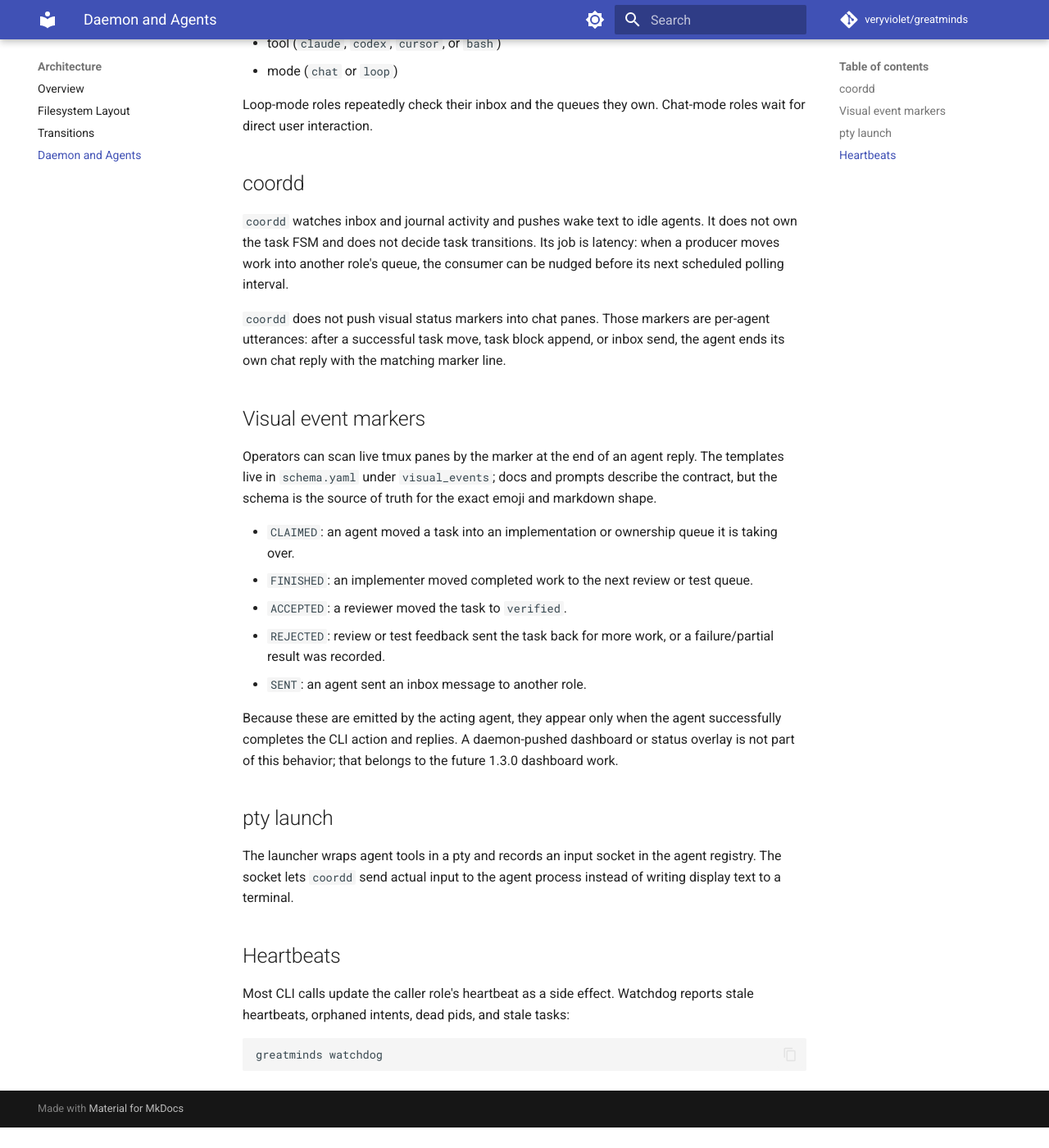
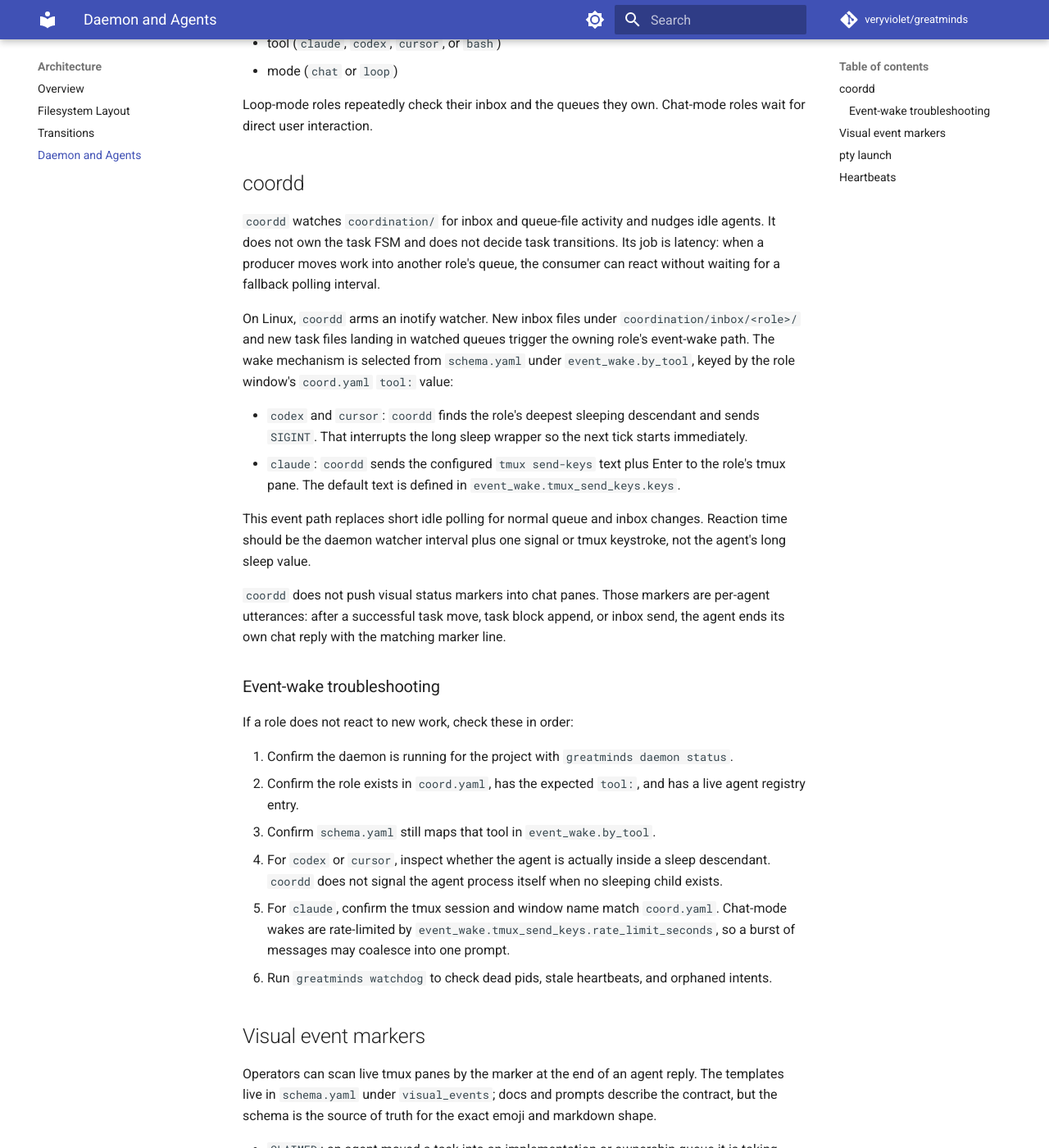
Before and after one commit to veryviolet/greatminds, an MkDocs documentation site: the page built from docs/architecture/daemon-and-agents.md, in a window 1280 px wide and 1400 px high, scrolled down 322 px. Shown: the whole window at 82% size. Built offline with MkDocs 1.6.1 and Material for MkDocs 9.7.7, drawn with Linux system fonts in a browser that asks for light colours; comment, search, counter and statistics services are not loaded; before the commit the page ends 1697 px from its top, so only the background shows below that.

Commit message:
docs(0213): document event-driven coordd wake (post-0186/0150/0169)
coordd watches coordination/ via inotify (0169); on new inbox or
queue files dispatches per schema.event_wake.by_tool keyed by the
role's coord.yaml tool: value:
  - codex/cursor → SIGINT the deepest sleeping descendant (0150)
  - claude → tmux send-keys with event_wake.tmux_send_keys.keys
    plus Enter (0186, rate-limited)
Adds a 6-step troubleshooting ladder for non-reacting roles
covering daemon status, coord.yaml/schema mapping, sleep-descendant
presence, tmux match + rate-limit, and watchdog.

```diff
--- a/docs/architecture/daemon-and-agents.md
+++ b/docs/architecture/daemon-and-agents.md
@@ -13,14 +13,49 @@ roles wait for direct user interaction.
 
 ## coordd
 
-`coordd` watches inbox and journal activity and pushes wake text to idle agents.
-It does not own the task FSM and does not decide task transitions. Its job is
-latency: when a producer moves work into another role's queue, the consumer can
-be nudged before its next scheduled polling interval.
+`coordd` watches `coordination/` for inbox and queue-file activity and nudges
+idle agents. It does not own the task FSM and does not decide task transitions.
+Its job is latency: when a producer moves work into another role's queue, the
+consumer can react without waiting for a fallback polling interval.
+
+On Linux, `coordd` arms an inotify watcher. New inbox files under
+`coordination/inbox/<role>/` and new task files landing in watched queues trigger
+the owning role's event-wake path. The wake mechanism is selected from
+`schema.yaml` under `event_wake.by_tool`, keyed by the role window's
+`coord.yaml` `tool:` value:
+
+- `codex` and `cursor`: `coordd` finds the role's deepest sleeping descendant
+  and sends `SIGINT`. That interrupts the long sleep wrapper so the next tick
+  starts immediately.
+- `claude`: `coordd` sends the configured `tmux send-keys` text plus Enter to
+  the role's tmux pane. The default text is defined in
+  `event_wake.tmux_send_keys.keys`.
+
+This event path replaces short idle polling for normal queue and inbox changes.
+Reaction time should be the daemon watcher interval plus one signal or tmux
+keystroke, not the agent's long sleep value.
 
 `coordd` does not push visual status markers into chat panes. Those markers are
 per-agent utterances: after a successful task move, task block append, or inbox
 send, the agent ends its own chat reply with the matching marker line.
+
+### Event-wake troubleshooting
+
+If a role does not react to new work, check these in order:
+
+1. Confirm the daemon is running for the project with `greatminds daemon status`.
+2. Confirm the role exists in `coord.yaml`, has the expected `tool:`, and has a
+   live agent registry entry.
+3. Confirm `schema.yaml` still maps that tool in `event_wake.by_tool`.
+4. For `codex` or `cursor`, inspect whether the agent is actually inside a sleep
+   descendant. `coordd` does not signal the agent process itself when no sleeping
+   child exists.
+5. For `claude`, confirm the tmux session and window name match `coord.yaml`.
+   Chat-mode wakes are rate-limited by
+   `event_wake.tmux_send_keys.rate_limit_seconds`, so a burst of messages may
+   coalesce into one prompt.
+6. Run `greatminds watchdog` to check dead pids, stale heartbeats, and orphaned
+   intents.
 
 ## Visual event markers
 
```
